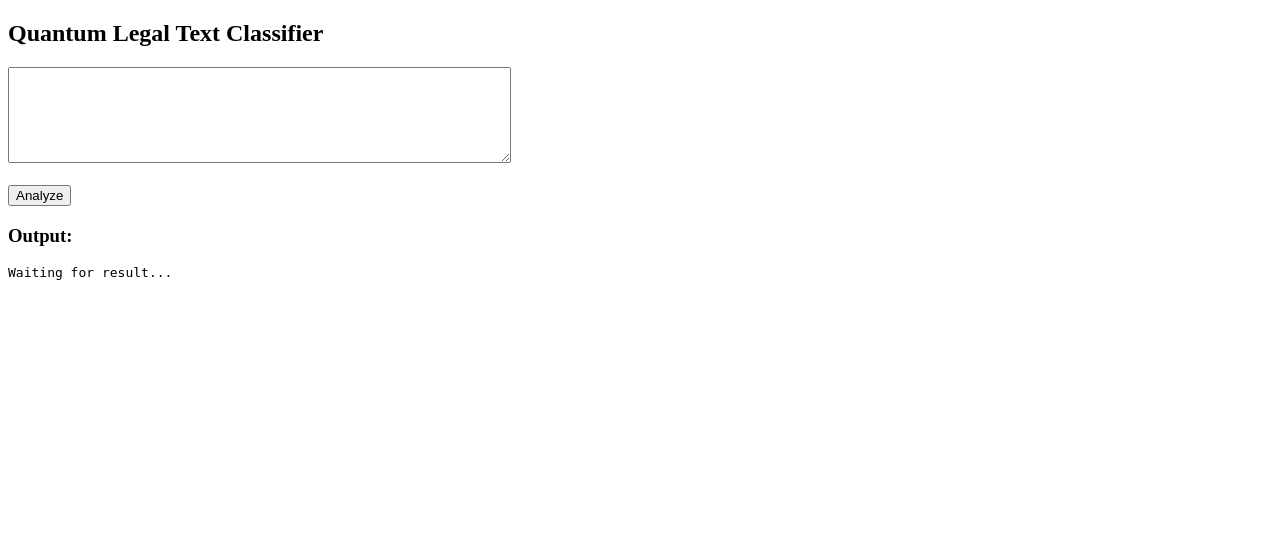
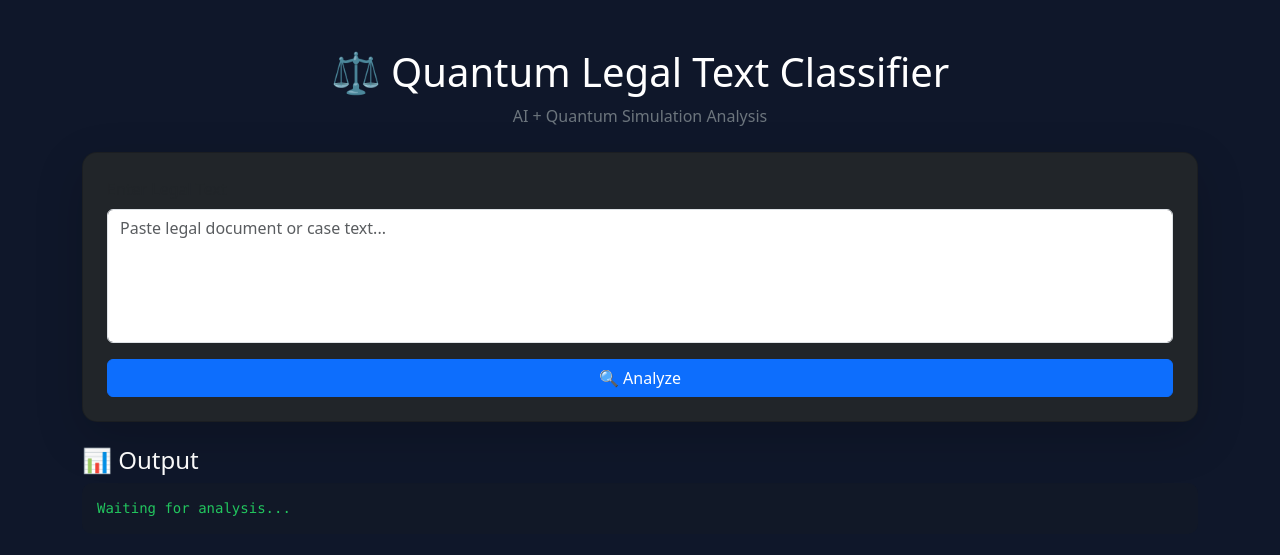
Before and after one commit to Haripriya-G15272428/Quantum-NLP, a Flask app: page / in a window 1280 px wide. Shown: the top 555 px of the page. Run offline with Flask 3, Linux system fonts and the light colour scheme.

Commit message:
First Commit

```diff
--- a/app.py
+++ b/app.py
@@ -1,17 +1,23 @@
+from flask import Flask, request, jsonify, render_template
 from flask_cors import CORS
-from flask import Flask, request, jsonify
 from transformers import AutoTokenizer, AutoModelForCausalLM
 import torch
 import math
 
 app = Flask(__name__)
 CORS(app)
-# Load model once
+
+# =====================
+# LOAD MODEL
+# =====================
 model_name = "gpt2"
 tokenizer = AutoTokenizer.from_pretrained(model_name)
 model = AutoModelForCausalLM.from_pretrained(model_name)
 model.eval()
 
+# =====================
+# FUNCTIONS
+# =====================
 def get_next_token_topk(text, topk=5):
     inputs = tokenizer(text, return_tensors="pt", truncation=True)
     with torch.no_grad():
@@ -28,10 +34,17 @@ def simulated_quantum_runtime(R=50, n=5, k=2.9):
     f = math.log(HR_k2 / (HR_k**0.5)) / math.log(R)
     return {"f": f}
 
+# =====================
+# ROUTES
+# =====================
+@app.route("/")
+def home():
+    return render_template("index.html")
+
 @app.route("/predict", methods=["POST"])
 def predict():
     data = request.json
-    text = data["text"]
+    text = data.get("text", "")
 
     tokens = get_next_token_topk(text)
     quantum = simulated_quantum_runtime()
@@ -41,9 +54,8 @@ def predict():
         "quantum": quantum
     })
 
+# =====================
+# RUN SERVER
+# =====================
 if __name__ == "__main__":
     app.run(debug=True)
-from flask import render_template
-@app.route("/")
-def home():
-    return render_template("index.html")
--- a/templates/index.html
+++ b/templates/index.html
@@ -2,17 +2,57 @@
 <html>
 <head>
     <title>Quantum Legal NLP</title>
+
+    <!-- Bootstrap -->
+    <link href="https://cdn.jsdelivr.net/npm/bootstrap@5.3.0/dist/css/bootstrap.min.css" rel="stylesheet">
+
+    <style>
+        body {
+            background: #0f172a;
+            color: white;
+        }
+        .card {
+            border-radius: 15px;
+        }
+        textarea {
+            resize: none;
+        }
+        #output {
+            background: #111827;
+            color: #22c55e;
+            padding: 15px;
+            border-radius: 10px;
+        }
+    </style>
 </head>
+
 <body>
 
-<h2>Quantum Legal Text Classifier</h2>
+<div class="container mt-5">
 
-<textarea id="text" rows="6" cols="60"></textarea><br><br>
+    <div class="text-center mb-4">
+        <h1>⚖️ Quantum Legal Text Classifier</h1>
+        <p class="text-secondary">AI + Quantum Simulation Analysis</p>
+    </div>
 
-<button onclick="analyze()">Analyze</button>
+    <div class="card p-4 shadow-lg bg-dark">
 
-<h3>Output:</h3>
-<pre id="output">Waiting for result...</pre>
+        <label class="form-label">Enter Legal Text</label>
+        <textarea id="text" class="form-control mb-3" rows="5"
+        placeholder="Paste legal document or case text..."></textarea>
+
+        <button onclick="analyze()" class="btn btn-primary w-100">
+            🔍 Analyze
+        </button>
+
+    </div>
+
+    <div class="mt-4">
+        <h4>📊 Output</h4>
+        <pre id="output">Waiting for analysis...</pre>
+    </div>
+
+</div>
 
 <script>
 async function analyze() {
@@ -23,7 +63,10 @@ async function analyze() {
         return;
     }
 
-    document.getElementById("output").innerText = "Processing...";
+    document.getElementById("output").innerHTML = `
+<div class="spinner-border text-light"></div>
+<p>Analyzing...</p>
+`;
 
     try {
         let response = await fetch("/predict", {
@@ -36,13 +79,20 @@ async function analyze() {
 
         let data = await response.json();
 
-        document.getElementById("output").innerText =
-            JSON.stringify(data, null, 2);
+        // Format output nicely
+        let result = "Top Tokens:\n";
+        data.tokens.forEach(t => {
+            result += t[0] + " : " + t[1].toFixed(4) + "\n";
+        });
+
+        result += "\nQuantum Score:\n";
+        result += JSON.stringify(data.quantum, null, 2);
+
+        document.getElementById("output").innerText = result;
 
     } catch (error) {
-        console.error(error);
         document.getElementById("output").innerText =
-            "Error: " + error;
+            "❌ Error: " + error;
     }
 }
 </script>
```
